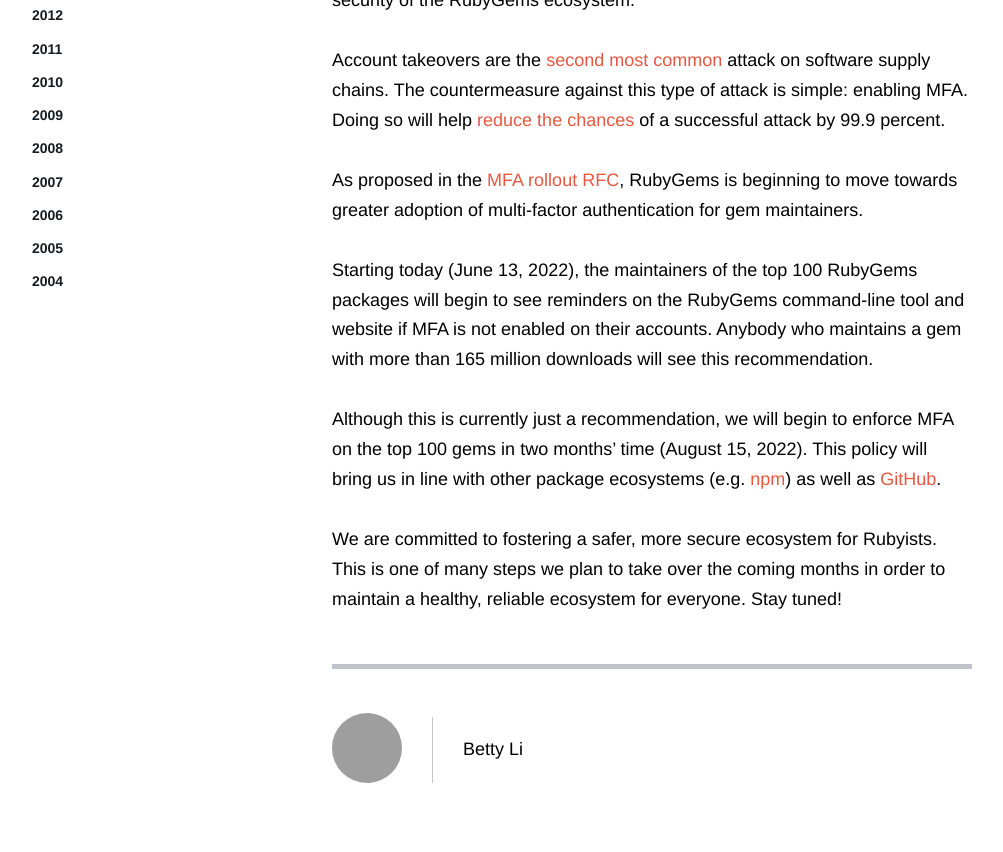
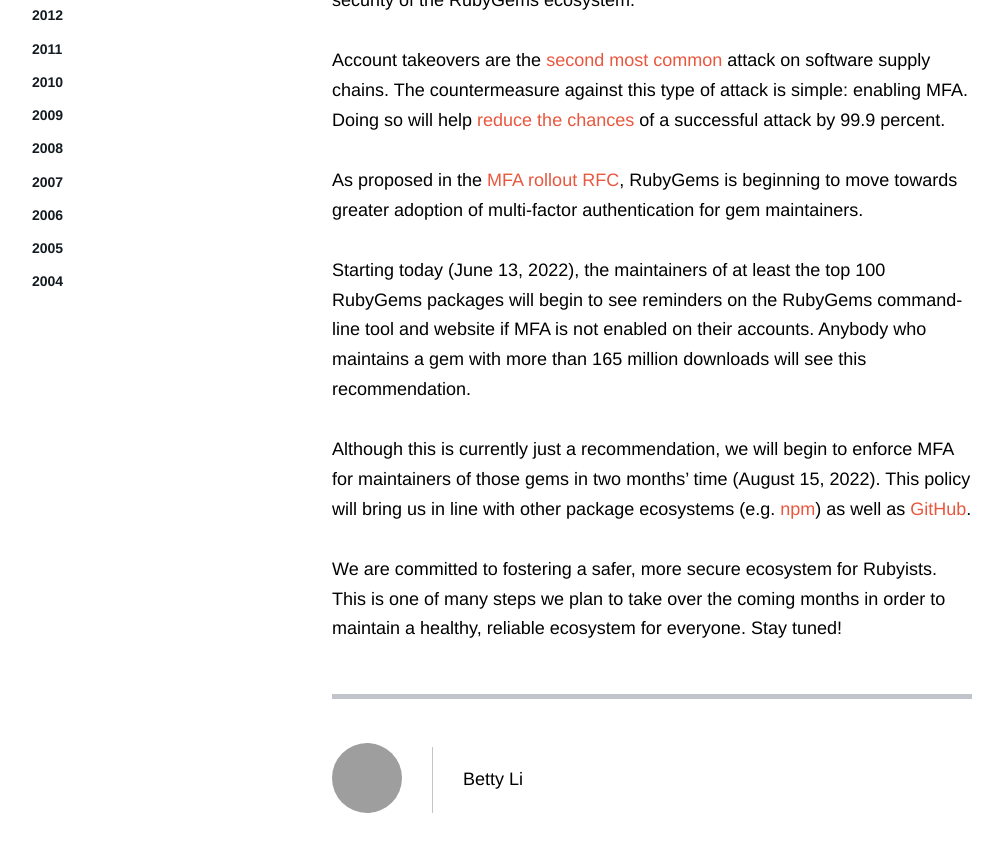
Before and after one commit to rubygems/rubygems.github.io, a Jekyll site: the page built from _posts/2022-06-13-mfa-phase-1-rollout.md, in a window 1280 px wide and 900 px high, scrolled down 565 px. Shown: the top 852 px of the window, without its empty margins (138-1141 px from the left). Built offline with Jekyll 4.4.1, drawn with Linux system fonts in a browser that asks for light colours; comment, search, counter and statistics services are not loaded; grey boxes are pictures that could not be loaded.

Commit message:
Clarify that it’s at least the top 100 gems in MFA recommendation rollout post
Per Aditya’s feedback:

> top-100 and 165 mil+ downloads may not always be accurate. lets talk
> about download count first and then clarify that we are hoping to target
> at least top 100 gems by downloads.

While we’re still not talking about download count first, it’s arguably
clearer to start with “at least the top 100” and then explain what the
actual cutoff is (download count).

```diff
--- a/_posts/2022-06-13-mfa-phase-1-rollout.md
+++ b/_posts/2022-06-13-mfa-phase-1-rollout.md
@@ -11,8 +11,8 @@
 
 As proposed in the [MFA rollout RFC](https://github.com/rubygems/rfcs/blob/master/text/0007-mfa-rollout.md), RubyGems is beginning to move towards greater adoption of multi-factor authentication for gem maintainers.
 
-Starting today (June 13, 2022), the maintainers of the top 100 RubyGems packages will begin to see reminders on the RubyGems command-line tool and website if MFA is not enabled on their accounts. Anybody who maintains a gem with more than 165 million downloads will see this recommendation.
+Starting today (June 13, 2022), the maintainers of at least the top 100 RubyGems packages will begin to see reminders on the RubyGems command-line tool and website if MFA is not enabled on their accounts. Anybody who maintains a gem with more than 165 million downloads will see this recommendation.
 
-Although this is currently just a recommendation, we will begin to enforce MFA on the top 100 gems in two months’ time (August 15, 2022). This policy will bring us in line with other package ecosystems (e.g. [npm](https://github.blog/2022-02-01-top-100-npm-package-maintainers-require-2fa-additional-security/)) as well as [GitHub](https://github.blog/2022-05-04-software-security-starts-with-the-developer-securing-developer-accounts-with-2fa/).
+Although this is currently just a recommendation, we will begin to enforce MFA for maintainers of those gems in two months’ time (August 15, 2022). This policy will bring us in line with other package ecosystems (e.g. [npm](https://github.blog/2022-02-01-top-100-npm-package-maintainers-require-2fa-additional-security/)) as well as [GitHub](https://github.blog/2022-05-04-software-security-starts-with-the-developer-securing-developer-accounts-with-2fa/).
 
 We are committed to fostering a safer, more secure ecosystem for Rubyists. This is one of many steps we plan to take over the coming months in order to maintain a healthy, reliable ecosystem for everyone. Stay tuned!
```
